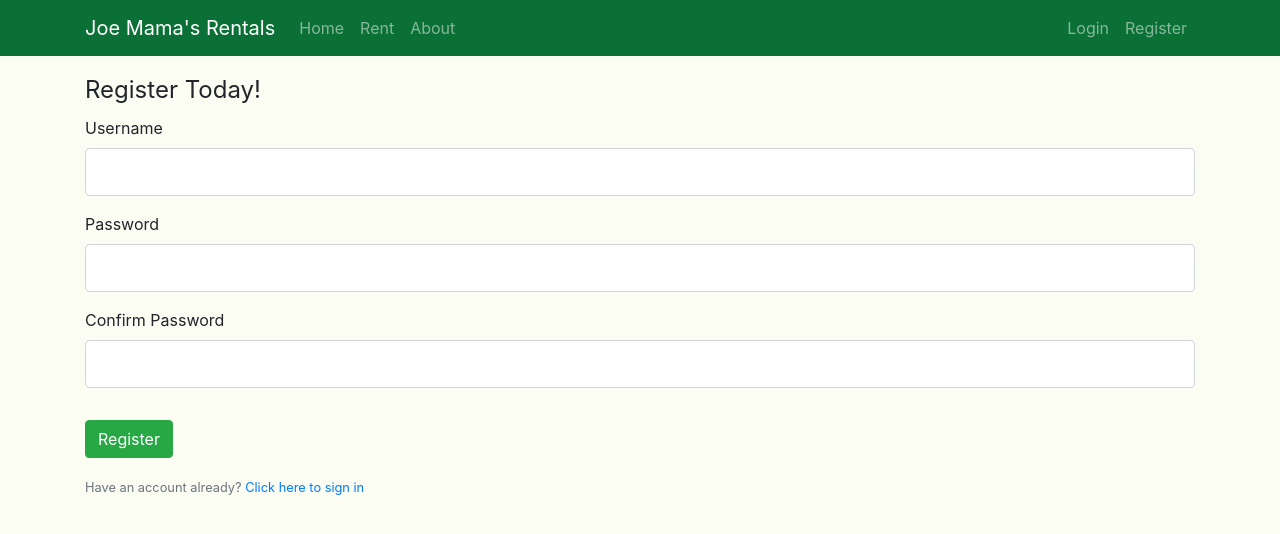
After one commit to Evyn710/car-rental-webapp, a Flask app: page /register in a window 1280 px wide. The commit adds this page. Shown: the top 534 px of the page. Run offline with Flask 2, Linux system fonts and the light colour scheme; some libraries are stand-ins or nearby versions.

Commit message:
Added rough login page and register page

```diff
--- /dev/null
+++ b/CPSC471Project/forms.py
@@ -0,0 +1,22 @@
+from flask_wtf import FlaskForm
+from wtforms import StringField, PasswordField, SubmitField, BooleanField
+from wtforms.validators import DataRequired, Length, EqualTo
+
+
+class RegistrationForm(FlaskForm):
+    username = StringField('Username',
+                           validators=[DataRequired(), Length(min=5, max=20)])
+
+    password = PasswordField('Password', validators=[DataRequired(), Length(min=8, max=40)])
+    confirm_password = PasswordField('Confirm Password',
+                                     validators=[DataRequired(),
+                                                 Length(min=8, max=32), EqualTo('password')])
+    submit = SubmitField('Register')
+
+
+class LoginForm(FlaskForm):
+    username = StringField('Username',
+                           validators=[DataRequired(), Length(min=5, max=20)])
+    password = PasswordField('Password', validators=[DataRequired(), Length(min=8, max=32)])
+    remember = BooleanField('Remember Me')
+    submit = SubmitField('Login')
--- a/CPSC471Project/rentalApp.py
+++ b/CPSC471Project/rentalApp.py
@@ -1,6 +1,11 @@
-from flask import Flask, render_template, url_for
+from flask import Flask, render_template, url_for, flash, redirect
+from forms import RegistrationForm, LoginForm
+app = Flask(__name__)
 
-app = Flask(__name__)
+# Web app developed with reference to Corey Schafer's video series
+# on Flask at https://www.youtube.com/watch?v=MwZwr5Tvyxo
+
+app.config['SECRET_KEY'] = 'cb839c3c5d3d87f7e7b6e85220a6ab6f'
 
 rentals = [
     {
@@ -27,5 +32,30 @@ def about():
     return render_template('about.html', title='About')
 
 
+@app.route("/rent")
+def rent():
+    return render_template('rent.html', title='Rent')
+
+
+@app.route('/register', methods=['GET', 'POST'])
+def register():
+    form = RegistrationForm()
+    if form.validate_on_submit():
+        flash('Account created successfully!', 'success')
+        return redirect(url_for('home'))
+
+    return render_template('register.html', title='Register', form=form)
+
+
+@app.route('/login', methods=['GET', 'POST'])
+def login():
+    form = LoginForm()
+    if form.validate_on_submit():
+        flash('Logged in successfully!', 'success')
+        return redirect(url_for('home'))
+
+    return render_template('login.html', title='Login', form=form)
+
+
 if __name__ == '__main__':
     app.run(debug=True)
--- a/CPSC471Project/templates/home.html
+++ b/CPSC471Project/templates/home.html
@@ -2,7 +2,7 @@
 {% block content %}
 <div class="jumbotron">
   <h1 class="display-4">Welcome to Joe's Rentals</h1>
-  <p class="lead ml-5">Where finding the right car is just one step away...</p>
+  <p class="lead">Where finding the right car is just one step away...</p>
   <hr class="my-3">
   <dib class="row justify-content-md-center">
     <col class="col-4">
--- a/CPSC471Project/templates/layout.html
+++ b/CPSC471Project/templates/layout.html
@@ -20,7 +20,7 @@
 <header class="site-header mb-3">
   <nav class="navbar navbar-expand-lg navbar-dark bg-green">
     <div class="container">
-      <a class ="navbar-brand" href="/">
+      <a class ="navbar-brand" href="{{ url_for('home') }}">
         Joe Mama's Rentals
       </a>
       <button class="navbar-toggler" type="button" data-toggle="collapse" data-target="#navbarNav" aria-controls="navbarNav" aria-expanded="false" aria-label="Toggle navigation">
@@ -28,12 +28,13 @@
       </button>
       <div class ="collapse navbar-collapse mr-auto" id="navbarNav">
         <div class="navbar-nav">
-          <a class="nav-item nav-link" href="/rent">Rent</a>
-          <a class="nav-item nav-link" href="/about">About</a>
+          <a class="nav-item nav-link" href="{{ url_for('home') }}">Home</a>
+          <a class="nav-item nav-link" href="{{ url_for('rent') }}">Rent</a>
+          <a class="nav-item nav-link" href="{{ url_for('about') }}">About</a>
         </div>
         <div class="navbar-nav ml-auto">
-          <a class="nav-item nav-link" href="/login">Login</a>
-          <a class="nav-item nav-link" href="/register">Register</a>
+          <a class="nav-item nav-link" href="{{ url_for('login') }}">Login</a>
+          <a class="nav-item nav-link" href="{{ url_for('register') }}">Register</a>
         </div>
       </div>
     </div>
@@ -42,9 +43,21 @@
 
 <main>
   <div class="container">
-  {% block content %}{% endblock %}
+    {% with messages = get_flashed_messages(with_categories=true) %}
+      {% if messages %}
+        {% for category, message in messages %}
+          <div class="alert alert-{{ category }}">
+            {{ message }}
+          </div>
+        {% endfor %}
+      {% endif %}
+    {% endwith %}
+
+    {% block content %}{% endblock %}
   </div>
 </main>
+
+
 
 <!-- Optional JavaScript -->
 <!-- jQuery first, then Popper.js, then Bootstrap JS -->
--- /dev/null
+++ b/CPSC471Project/templates/register.html
@@ -0,0 +1,62 @@
+{% extends "layout.html" %}
+{% block content %}
+  <div>
+    <!--  THIS MIGHT NEED TO GO INTO API   -->
+    <form method="POST" action="">
+      {{ form.hidden_tag() }}
+      <fieldset class="form-group">
+        <legend>Register Today!</legend>
+        <div class="form-group">
+          {{ form.username.label(class="form-control-label") }}
+
+          {% if form.username.errors %}
+            {{ form.username(class="form-control is-invalid") }}
+            <div class="invalid-feedback mb-3">
+              {% for error in form.username.errors %}
+                {{ error }}
+              {% endfor %}
+            </div>
+          {% else %}
+            {{ form.username(class="form-control form-control-lg") }}
+          {% endif %}
+        </div>
+        <div class="form-group">
+          {{ form.password.label(class="form-control-label") }}
+
+          {% if form.password.errors %}
+            {{ form.password(class="form-control is-invalid") }}
+            <div class="invalid-feedback mb-3">
+              {% for error in form.password.errors %}
+                {{ error }}
+              {% endfor %}
+            </div>
+          {% else %}
+            {{ form.password(class="form-control form-control-lg") }}
+          {% endif %}
+        </div>
+        <div class="form-group">
+          {{ form.confirm_password.label(class="form-control-label") }}
+
+          {% if form.confirm_password.errors %}
+            {{ form.confirm_password(class="form-control is-invalid") }}
+            <div class="invalid-feedback mb-3">
+              {% for error in form.confirm_password.errors %}
+                {{ error }}
+              {% endfor %}
+            </div>
+          {% else %}
+            {{ form.confirm_password(class="form-control form-control-lg") }}
+          {% endif %}
+        </div>
+      </fieldset>
+      <div class="form-group">
+        {{ form.submit(class="btn btn-success") }}
+      </div>
+    </form>
+  </div>
+  <div>
+    <small class="text-muted">
+        Have an account already? <a href="{{ url_for('login') }}">Click here to sign in</a>
+    </small>
+  </div>
+{% endblock content%}
--- /dev/null
+++ b/CPSC471Project/templates/rent.html
@@ -0,0 +1,4 @@
+{% extends "layout.html" %}
+{% block content %}
+<h1>Rental Page</h1>
+{% endblock content%}
```
Also changed, not shown: CPSC471Project/templates/login.html (added, +52 -0 lines), CPSC471Project/Digitizedgraph.png (deleted).
